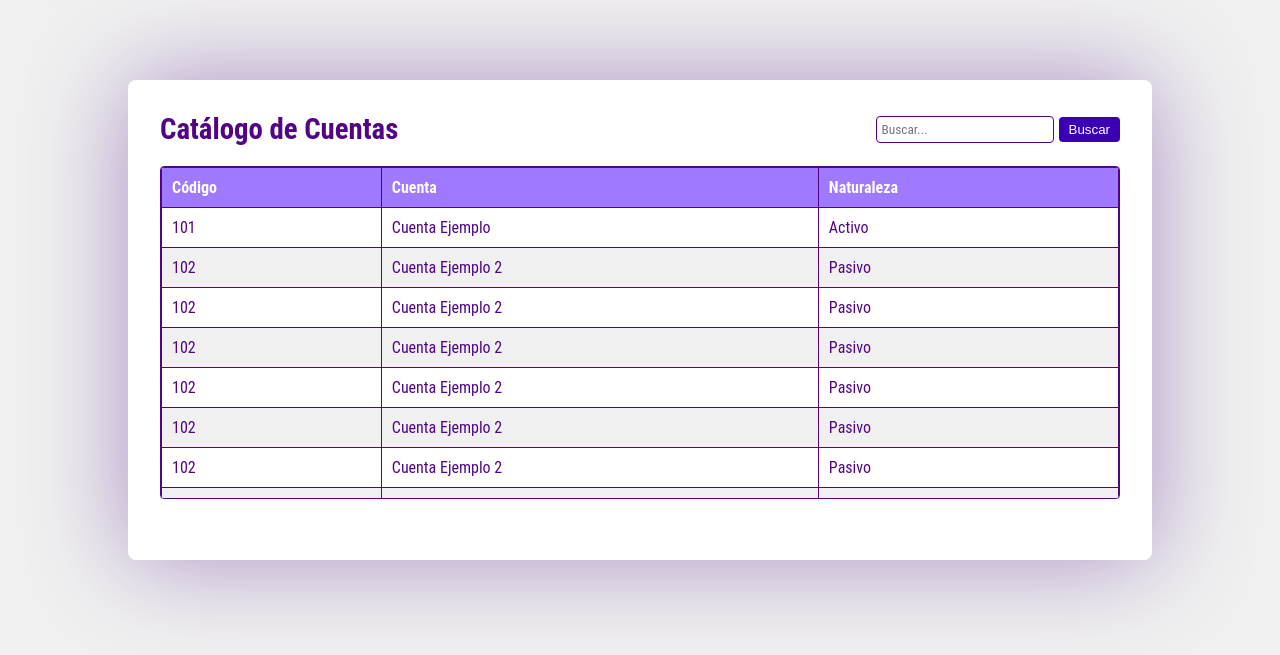
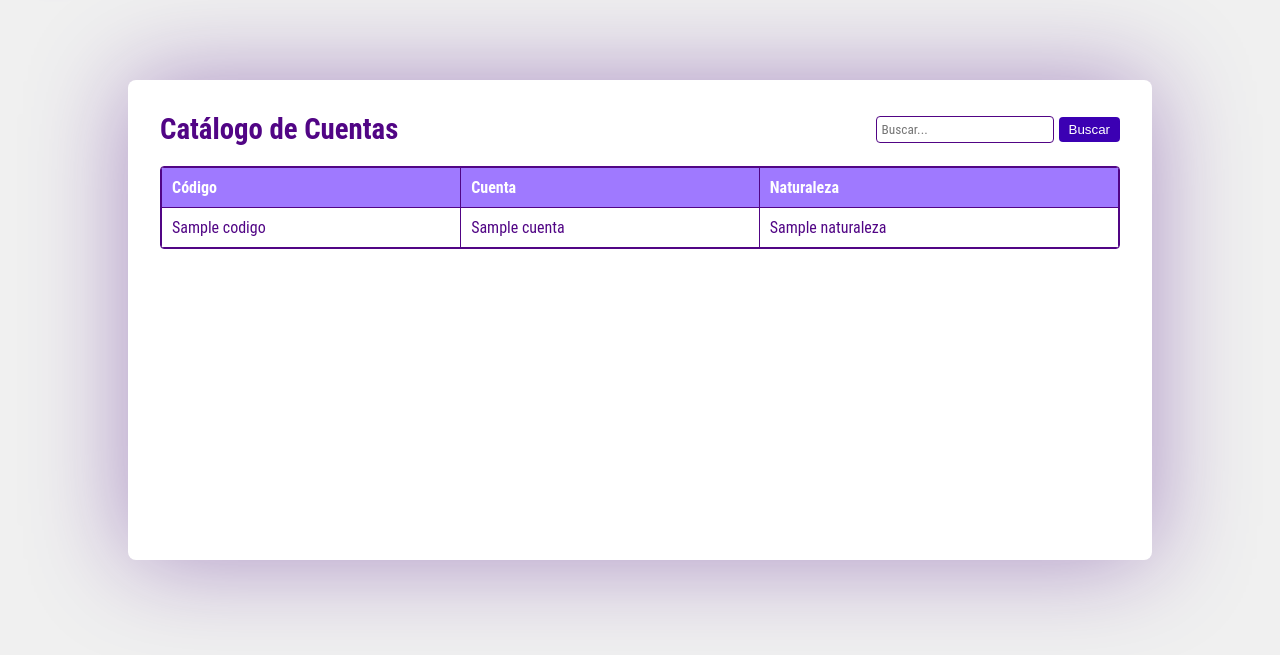
Before and after one commit to kenetcode/accounting-software, a Django app: template accounting/templates/catalogo.html in a window 1280 px wide. Shown: the part 112-767 px from the top of the page. Run offline with Django 3.2, Linux system fonts and the light colour scheme; the template is opened without the code that fills it: most values are stand-ins (such as "Sample title", 1, 10 or a date in 2020).

Commit message:
Agregando datos del catalogo de cuentas

```diff
--- a/accounting/templates/catalogo.html
+++ b/accounting/templates/catalogo.html
@@ -33,47 +33,14 @@
                     </tr>
                 </thead>
                 <tbody>
-                    <!-- Aquí se pueden agregar filas de cuentas -->
+                    <!-- Aquí se agregan los datos de las cuentas de la tabla catalogo de la DB -->
+                    {% for catalogo in catalogos %}
                     <tr>
-                        <td>101</td>
-                        <td>Cuenta Ejemplo</td>
-                        <td>Activo</td>
+                        <td>{{ catalogo.codigo }}</td>
+                        <td>{{ catalogo.cuenta }}</td>
+                        <td>{{ catalogo.naturaleza }}</td>
                     </tr>
-                    <tr>
-                        <td>102</td>
-                        <td>Cuenta Ejemplo 2</td>
-                        <td>Pasivo</td>
-                    </tr>
-                    <tr>
-                        <td>102</td>
-                        <td>Cuenta Ejemplo 2</td>
-                        <td>Pasivo</td>
-                    </tr>
-                    <tr>
-                        <td>102</td>
-                        <td>Cuenta Ejemplo 2</td>
-                        <td>Pasivo</td>
-                    </tr>
-                    <tr>
-                        <td>102</td>
-                        <td>Cuenta Ejemplo 2</td>
-                        <td>Pasivo</td>
-                    </tr>
-                    <tr>
-                        <td>102</td>
-                        <td>Cuenta Ejemplo 2</td>
-                        <td>Pasivo</td>
-                    </tr>
-                    <tr>
-                        <td>102</td>
-                        <td>Cuenta Ejemplo 2</td>
-                        <td>Pasivo</td>
-                    </tr>
-                    <tr>
-                        <td>102</td>
-                        <td>Cuenta Ejemplo 2</td>
-                        <td>Pasivo</td>
-                    </tr>
+                    {% endfor %}
                 </tbody>
             </table>
         </div>
--- a/accounting/templates/home.html
+++ b/accounting/templates/home.html
@@ -36,7 +36,7 @@
                 <div class="cards-categories">
                     <h3>Operaciones</h3>
                     <div class="options">
-                        <button class="options-button">
+                        <button class="options-button" >
                             Catalogo de Cuentas
                         </button>
                         <button class="options-button">
--- a/accounting/urls.py
+++ b/accounting/urls.py
@@ -4,5 +4,5 @@ app_name = 'accounting'
 urlpatterns = [
     path('', views.home_view, name='home'),
     path('login/', views.login_view, name='login'),
-    path('prueba/', views.prueba_view, name='prueba'), #Aqui se define la ruta de la vista de prueba borrar despues
+    path('catalogo/', views.catalogo_view, name='catalogo'),
 ]
--- a/accounting_software/urls.py
+++ b/accounting_software/urls.py
@@ -21,6 +21,5 @@ urlpatterns = [
     path('admin/', admin.site.urls),
     path('', include('accounting.urls')),
     path('login/', include('accounting.urls')),
-    path('prueba/', include('accounting.urls')), #Aqui se define la ruta de la vista de prueba borrar despues
-    # Tambien borrar la vista de prueba que esta en templates/accounting/vistaDePrueba.html
+    path('catalogo/', include('accounting.urls')),
 ]
```
Also changed, not shown: accounting/models.py (+8 -0 lines), accounting/views.py (+6 -4 lines), accounting/migrations/0003_catalogo.py (added).
